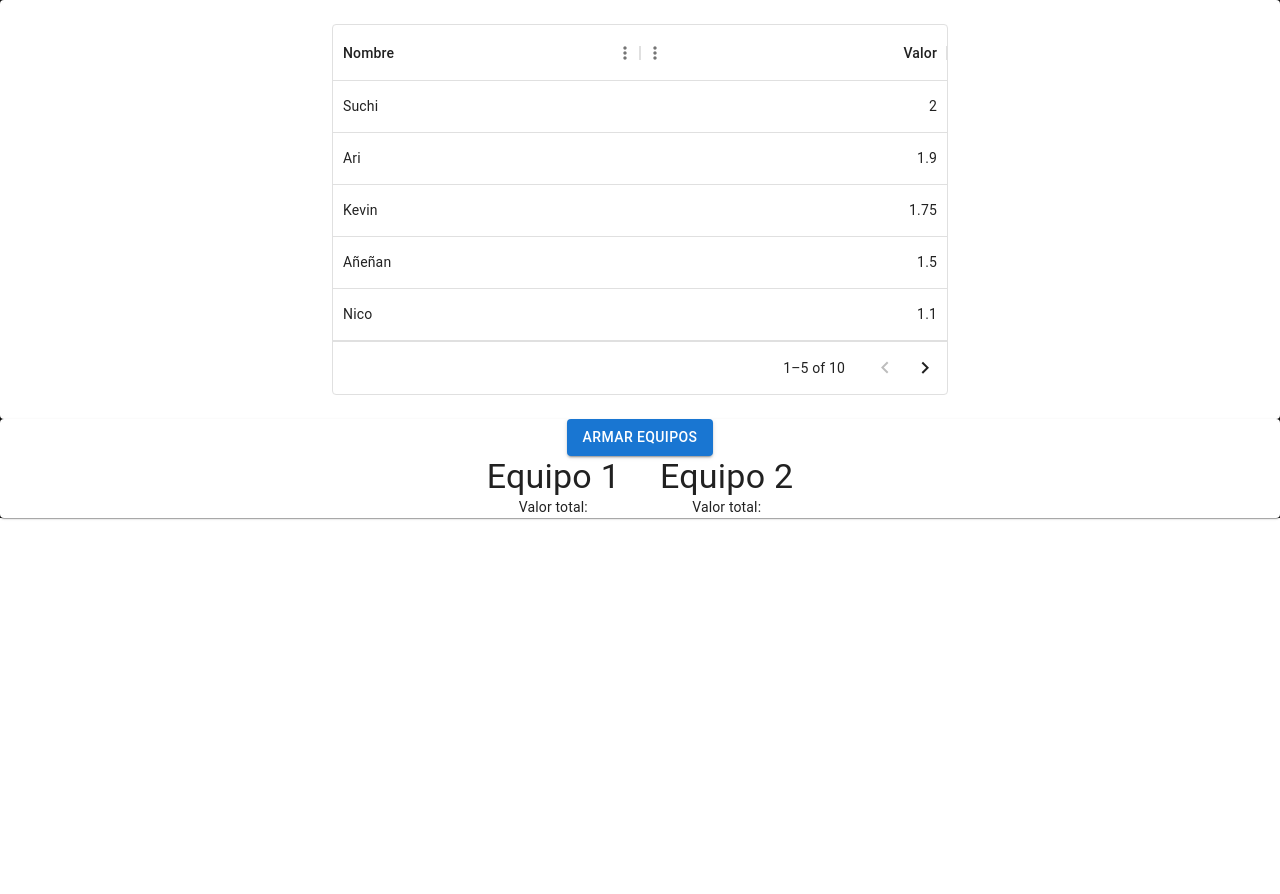
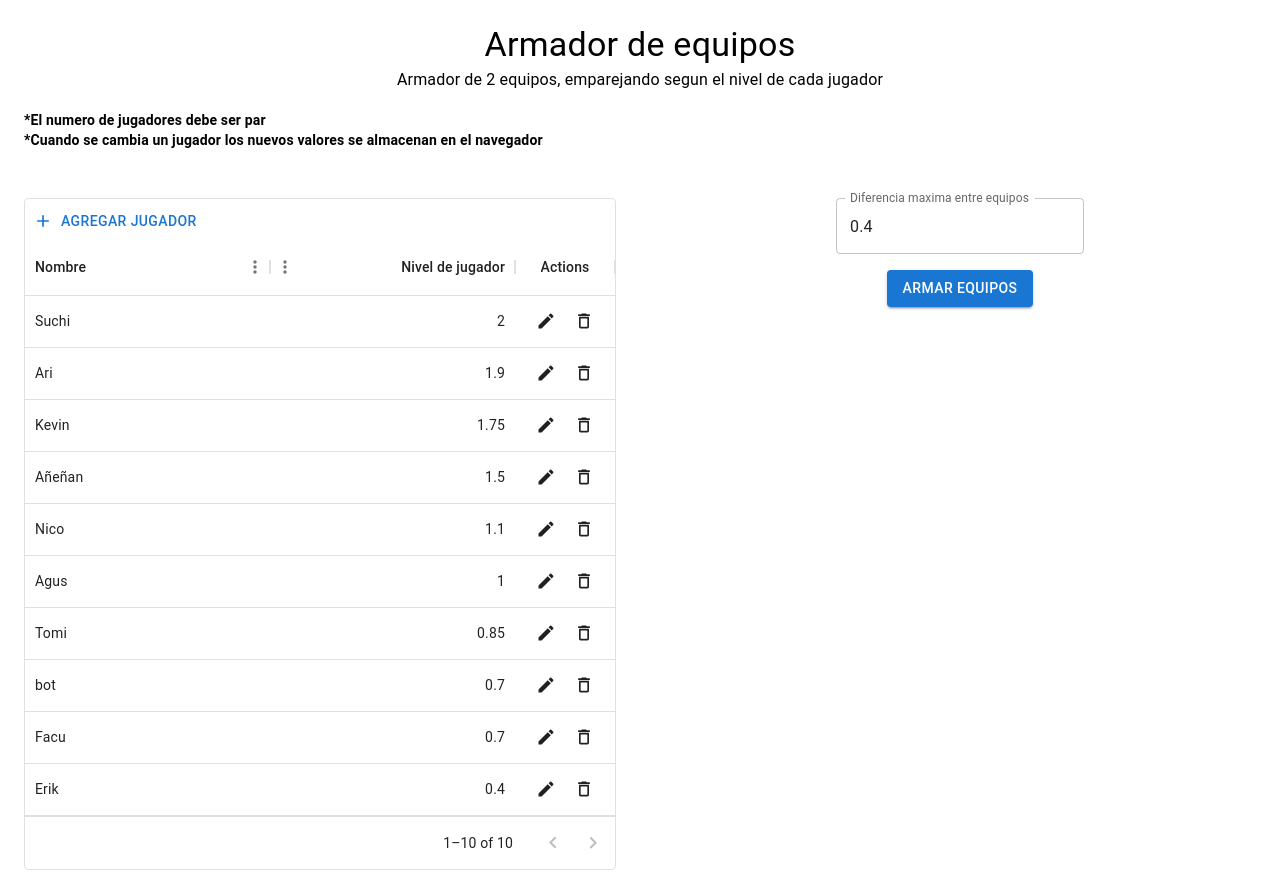
Before and after one commit to julian-anderfuhrn/generador-equipos-cs2, a React (Create React App) app: page / in a window 1280 px wide. Before the commit the page ends 800 px from the top, so only its background shows below. Built offline with nearby package versions, Linux system fonts and the light colour scheme.

Commit message:
Finalizo sin localStorage

```diff
--- a/src/App.js
+++ b/src/App.js
@@ -1,7 +1,10 @@
 import "./App.css";
+import { useState } from "react";
 import TableTierList from "./components/TableTierlist";
 import CalculateResult from "./components/CalculateResult";
-const players = [
+import Title from "./components/Title";
+import { Box } from "@mui/material";
+const initialPlayers = [
   { id: 1, nombre: "Suchi", value: 2 },
   { id: 2, nombre: "Ari", value: 1.9 },
   { id: 3, nombre: "Kevin", value: 1.75 },
@@ -18,10 +21,31 @@ const players = [
 //{ id: 11, nombre: "+ 1000 pesos para el team", value: 0.6 },
 
 function App() {
+  const [players, setPlayers] = useState(initialPlayers);
+
+  const changePlayers = (newPlayers) => {
+    setPlayers(newPlayers);
+  };
+
   return (
-    <div className="App">
-      <TableTierList players={players} />
-      <CalculateResult players={players} />
+    <div>
+      <Title />
+      <Box
+        sx={{
+          display: "flex",
+          "@media(max-width: 700px)": {
+            flexDirection: "column",
+            alignItems: "center",
+          },
+        }}
+      >
+        <Box sx={{ flex: 1 }}>
+          <TableTierList players={players} setPlayers={changePlayers} />
+        </Box>
+        <Box sx={{ flex: 1 }}>
+          <CalculateResult players={players} />
+        </Box>
+      </Box>
     </div>
   );
 }
--- a/src/components/CalculateResult.js
+++ b/src/components/CalculateResult.js
@@ -1,12 +1,26 @@
 import { useState } from "react";
-import { Box, Button, Card, Typography } from "@mui/material";
+import { Box, Button, Card, TextField, Typography } from "@mui/material";
 
 export default function CalculateResult({ players }) {
   const [equipos, setEquipos] = useState([]);
+  const [error, setError] = useState(null);
+  const [diffMax, setDiffMax] = useState(0.4);
 
   const calcularEquipos = () => {
-    console.log(calculateRandomTeamCombination(players));
+    if (typeof calculateRandomTeamCombination(players) === "string") {
+      setError(
+        "El numero de jugadores es impar o no se encuentran combinaciones con esa diferencia maxima"
+      );
+      setEquipos([]);
+    } else {
+      setError(null);
       setEquipos(calculateRandomTeamCombination(players));
+    }
+  };
+
+  const handleDiffMaxChange = (event) => {
+    const newDiffMax = event.target.value;
+    setDiffMax(newDiffMax);
   };
 
   function combinations(array, size) {
@@ -27,7 +41,7 @@ export default function CalculateResult({ players }) {
       const sum1 = combination.reduce((acc, player) => acc + player.value, 0);
       const sum2 =
         players.reduce((acc, player) => acc + player.value, 0) - sum1;
-      return Math.abs(sum1 - sum2) <= 0.4;
+      return Math.abs(sum1.toFixed(3) - sum2.toFixed(3)) <= diffMax;
     });
 
     if (validCombinations.length === 0) {
@@ -45,17 +59,35 @@ export default function CalculateResult({ players }) {
   }
 
   return (
-    <Card>
+    <Box
+      sx={{
+        display: "flex",
+        alignItems: "center",
+        flexDirection: "column",
+        paddingTop: 3,
+      }}
+    >
+      <TextField
+        label="Diferencia maxima entre equipos"
+        type="number"
+        sx={{ mb: 2 }}
+        value={diffMax}
+        onChange={handleDiffMaxChange}
+        inputProps={{
+          step: 0.01,
+        }}
+      />
       <Button variant="contained" onClick={calcularEquipos}>
         Armar equipos
       </Button>
       <Box sx={{ display: "flex", justifyContent: "center", gap: 5 }}>
+        {error && <Typography>{error}</Typography>}
+        {equipos.length > 0 && (
+          <>
             <Box sx={{ display: "flex", flexDirection: "column" }}>
               <Typography variant="h4">Equipo 1</Typography>
               {equipos[0]?.map((element, index) => (
-            <>
-              <Typography>{element.nombre}</Typography>
-            </>
+                <Typography key={index}>{element.nombre}</Typography>
               ))}
               <Typography variant="body2">
                 Valor total:{" "}
@@ -69,9 +101,7 @@ export default function CalculateResult({ players }) {
             <Box sx={{ display: "flex", flexDirection: "column" }}>
               <Typography variant="h4">Equipo 2</Typography>
               {equipos[1]?.map((element, index) => (
-            <>
-              <Typography>{element.nombre}</Typography>
-            </>
+                <Typography key={index}>{element.nombre}</Typography>
               ))}
               <Typography variant="body2">
                 Valor total:{" "}
@@ -82,7 +112,9 @@ export default function CalculateResult({ players }) {
                   .toFixed(2)}
               </Typography>
             </Box>
+          </>
+        )}
       </Box>
-    </Card>
+    </Box>
   );
 }
--- a/src/components/TableTierlist.js
+++ b/src/components/TableTierlist.js
@@ -1,35 +1,206 @@
-import { Card, Box } from "@mui/material";
-import { DataGrid } from "@mui/x-data-grid";
+import { useState } from "react";
+import { Card, Box, Button } from "@mui/material";
+import {
+  GridRowModes,
+  DataGrid,
+  GridToolbarContainer,
+  GridActionsCellItem,
+  GridRowEditStopReasons,
+} from "@mui/x-data-grid";
+import DeleteIcon from "@mui/icons-material/DeleteOutlined";
+import SaveIcon from "@mui/icons-material/Save";
+import AddIcon from "@mui/icons-material/Add";
+import CancelIcon from "@mui/icons-material/Close";
+import EditIcon from "@mui/icons-material/Edit";
 
+function numeroAleatorio(min, max) {
+  // Validar que min y max sean números
+  if (isNaN(min) || isNaN(max)) {
+    throw new Error("Los valores de min y max deben ser números");
+  }
+
+  // Validar que min sea menor o igual que max
+  if (min > max) {
+    throw new Error("El valor de min debe ser menor o igual que max");
+  }
+
+  // Generar un número aleatorio entre min y max (sin incluir max)
+  const numero = Math.random() * (max - min) + min;
+
+  // Devolver el número aleatorio como un entero
+  return Math.floor(numero);
+}
+
+function EditToolbar(props) {
+  const { setPlayers, setRowModesModel } = props;
+
+  const handleClick = () => {
+    const id = numeroAleatorio(100, 100000);
+    setPlayers((oldRows) => [
+      ...oldRows,
+      { id, nombre: "", value: 0, isNew: true },
+    ]);
+    setRowModesModel((oldModel) => ({
+      ...oldModel,
+      [id]: { mode: GridRowModes.Edit, fieldToFocus: "nombre" },
+    }));
+  };
+
+  return (
+    <GridToolbarContainer>
+      <Button color="primary" startIcon={<AddIcon />} onClick={handleClick}>
+        Agregar jugador
+      </Button>
+    </GridToolbarContainer>
+  );
+}
+
+export default function TableTierList({ players, setPlayers }) {
+  const [rows, setRows] = useState([
+    { id: 1, nombre: "Suchi", value: 2 },
+    { id: 2, nombre: "Ari", value: 1.9 },
+    { id: 3, nombre: "Kevin", value: 1.75 },
+    // { id: 4, nombre: "Magic", value: 1.7 },
+    { id: 5, nombre: "Añeñan", value: 1.5 },
+    { id: 6, nombre: "Nico", value: 1.1 },
+    { id: 7, nombre: "Agus", value: 1 },
+    { id: 8, nombre: "Tomi", value: 0.85 },
+    { id: 4, nombre: "bot", value: 0.7 },
+    { id: 9, nombre: "Facu", value: 0.7 },
+    { id: 10, nombre: "Erik", value: 0.4 },
+  ]);
+  const [rowModesModel, setRowModesModel] = useState({});
   const columns = [
-  { field: "nombre", headerName: "Nombre", flex: 1 },
+    { field: "nombre", headerName: "Nombre", flex: 1, editable: true },
     {
       field: "value",
-    headerName: "Valor",
+      headerName: "Nivel de jugador",
       flex: 1,
       type: "number",
       editable: true,
     },
+    {
+      field: "actions",
+      type: "actions",
+      headerName: "Actions",
+      width: 100,
+      cellClassName: "actions",
+      getActions: ({ id }) => {
+        const isInEditMode = rowModesModel[id]?.mode === GridRowModes.Edit;
+
+        if (isInEditMode) {
+          return [
+            <GridActionsCellItem
+              icon={<SaveIcon />}
+              label="Save"
+              sx={{
+                color: "primary.main",
+              }}
+              onClick={handleSaveClick(id)}
+            />,
+            <GridActionsCellItem
+              icon={<CancelIcon />}
+              label="Cancel"
+              className="textPrimary"
+              onClick={handleCancelClick(id)}
+              color="inherit"
+            />,
+          ];
+        }
+
+        return [
+          <GridActionsCellItem
+            icon={<EditIcon />}
+            label="Edit"
+            className="textPrimary"
+            onClick={handleEditClick(id)}
+            color="inherit"
+          />,
+          <GridActionsCellItem
+            icon={<DeleteIcon />}
+            label="Delete"
+            onClick={handleDeleteClick(id)}
+            color="inherit"
+          />,
+        ];
+      },
+    },
   ];
 
-export default function TableTierList({ players }) {
+  const handleRowEditStop = (params, event) => {
+    if (params.reason === GridRowEditStopReasons.rowFocusOut) {
+      event.defaultMuiPrevented = true;
+    }
+  };
+
+  const handleEditClick = (id) => () => {
+    setRowModesModel({ ...rowModesModel, [id]: { mode: GridRowModes.Edit } });
+  };
+
+  const handleSaveClick = (id) => () => {
+    setRowModesModel({ ...rowModesModel, [id]: { mode: GridRowModes.View } });
+  };
+
+  const handleDeleteClick = (id) => () => {
+    setPlayers(players.filter((row) => row.id !== id));
+  };
+
+  const handleCancelClick = (id) => () => {
+    setRowModesModel({
+      ...rowModesModel,
+      [id]: { mode: GridRowModes.View, ignoreModifications: true },
+    });
+
+    const editedRow = players.find((row) => row.id === id);
+    if (editedRow.isNew) {
+      setPlayers(players.filter((row) => row.id !== id));
+    }
+  };
+
+  const processRowUpdate = (newRow) => {
+    const updatedRow = { ...newRow, isNew: false };
+    setPlayers(players.map((row) => (row.id === newRow.id ? updatedRow : row)));
+
+    // Set edit mode for new rows here:
+    if (updatedRow.isNew) {
+      setRowModesModel((oldModel) => ({
+        ...oldModel,
+        [updatedRow.id]: { mode: GridRowModes.Edit, fieldToFocus: "nombre" },
+      }));
+    }
+
+    return updatedRow;
+  };
+  const handleRowModesModelChange = (newRowModesModel) => {
+    setRowModesModel(newRowModesModel);
+  };
+
   return (
-    <Card sx={{ display: "flex", justifyContent: "center", padding: 3 }}>
-      <Box sx={{ width: "50%" }}>
+    <Box sx={{ display: "flex", justifyContent: "center", padding: 3 }}>
+
         <DataGrid
           rows={players}
           columns={columns}
           initialState={{
             pagination: {
               paginationModel: {
-                pageSize: 5,
+                pageSize: 15,
               },
             },
           }}
-          pageSizeOptions={[5]}
-          disableRowSelectionOnClick
+          pageSizeOptions={[15]}
+          rowModesModel={rowModesModel}
+          onRowModesModelChange={handleRowModesModelChange}
+          onRowEditStop={handleRowEditStop}
+          processRowUpdate={processRowUpdate}
+          slots={{
+            toolbar: EditToolbar,
+          }}
+          slotProps={{
+            toolbar: { setPlayers, setRowModesModel },
+          }}
         />
+
     </Box>
-    </Card>
   );
 }
--- /dev/null
+++ b/src/components/Title.js
@@ -0,0 +1,23 @@
+import { Box, Typography } from "@mui/material";
+
+export default function Title() {
+  return (
+    <Box sx={{ padding: 3 }}>
+      <Typography variant="h4" sx={{ textAlign: "center" }}>
+        Armador de equipos
+      </Typography>
+      <Typography variant="subtitle1" sx={{ textAlign: "center" }}>
+        Armador de 2 equipos, emparejando segun el nivel de cada jugador
+      </Typography>
+      <Typography variant="body2" sx={{ mt: 2 }}>
+        <b>*El numero de jugadores debe ser par</b>
+      </Typography>
+      <Typography variant="body2">
+        <b>
+          *Cuando se cambia un jugador los nuevos valores se almacenan en el
+          navegador
+        </b>
+      </Typography>
+    </Box>
+  );
+}
```
Lines whose indentation alone changed are shown as unchanged.
